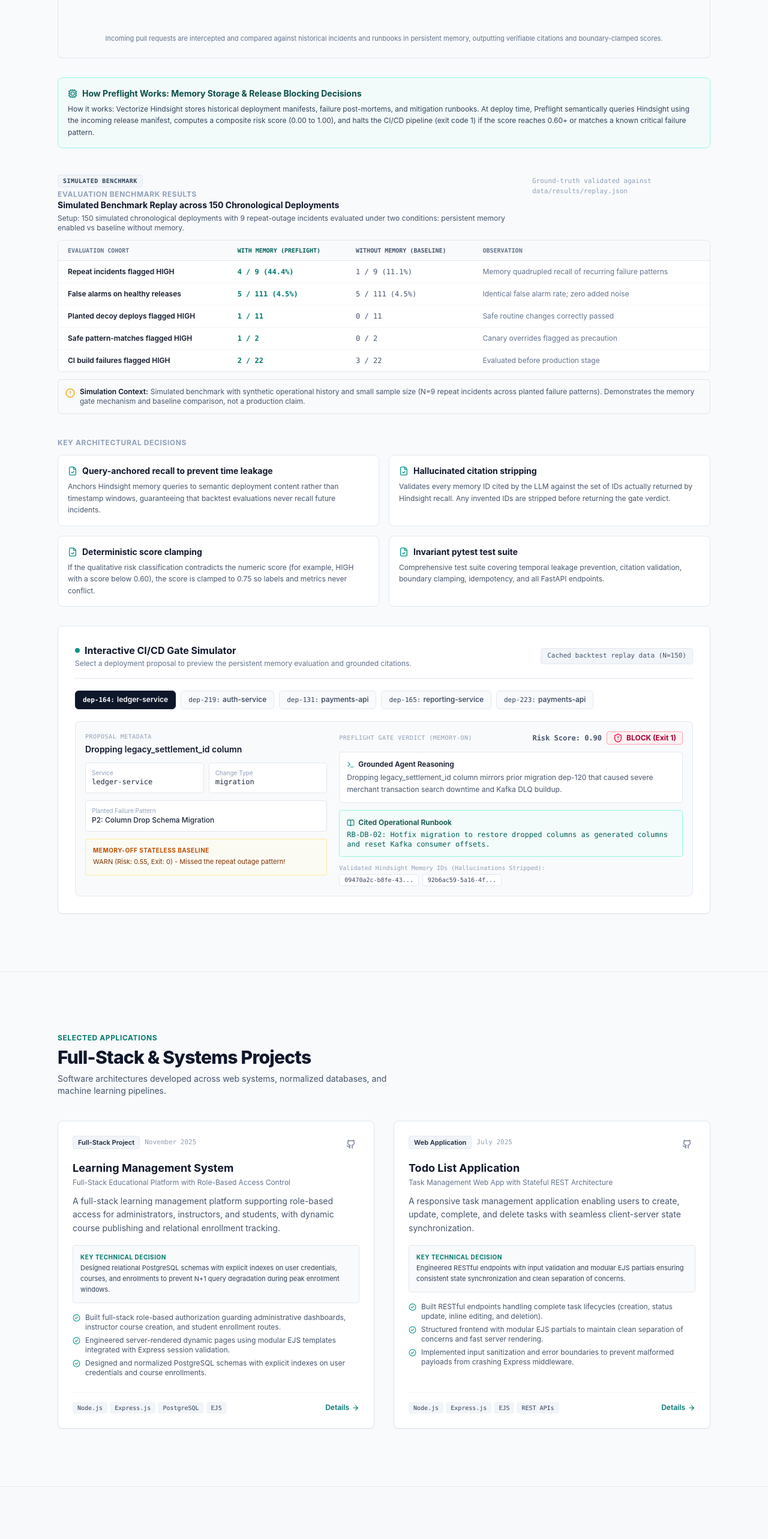
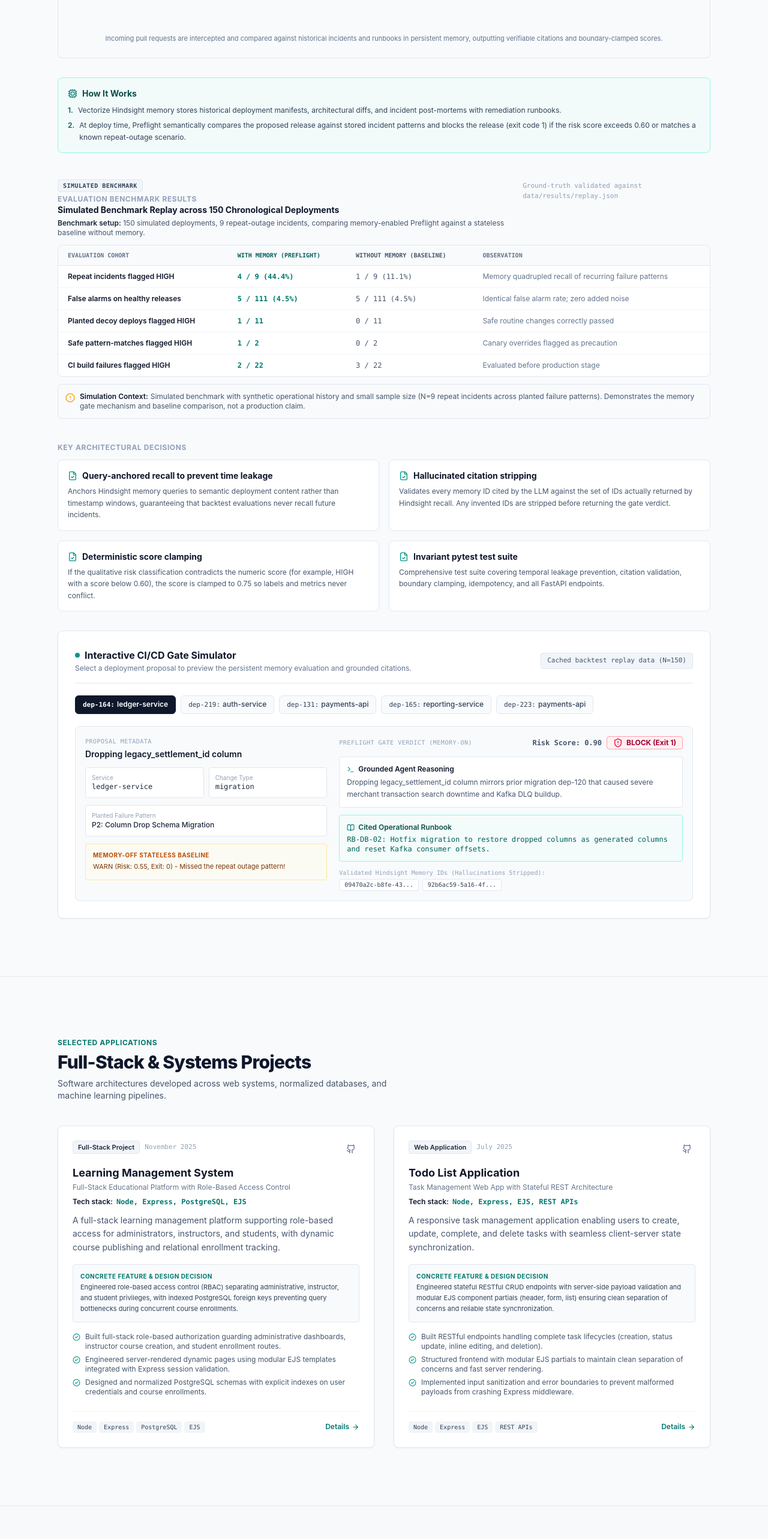
Before and after one commit to hemkesh18/portfolio, a React (Vite) app: page / in a window 1280 px wide. Shown: the part 1760-4325 px from the top of the page at 60% size. Built offline with nearby package versions, Linux system fonts and the light colour scheme; no server answers.

Commit message:
Apply follow-up fixes: 2-group skills, LMS/Todo tech stack & design decisions, 2-line Preflight explainer & setup, and plain hackathon roles

```diff
--- a/index.html
+++ b/index.html
@@ -80,25 +80,36 @@
         </ul>
       </section>
 
+      <section id="skills">
+        <h2>Technical Skills</h2>
+        <p><strong>Strong:</strong> Java, Python, JavaScript, SQL, React, Node/Express, PostgreSQL</p>
+        <p><strong>Familiar:</strong> C, C++</p>
+      </section>
+
       <section id="projects">
         <h2>Featured Engineering Projects</h2>
         <article>
           <h3>Preflight: Autonomous CI/CD Release Safety Gate</h3>
           <p>Autonomous safety gate powered by Vectorize Hindsight persistent memory to catch recurrent deployment regressions before production.</p>
+          <p><strong>How it works:</strong> Vectorize Hindsight memory stores historical deployment manifests, architectural diffs, and incident post-mortems with remediation runbooks. At deploy time, Preflight semantically compares the proposed release against stored incident patterns and blocks the release (exit code 1) if the risk score exceeds 0.60 or matches a known repeat-outage scenario.</p>
+          <p><strong>Benchmark setup:</strong> 150 simulated deployments, 9 repeat-outage incidents, comparing memory-enabled Preflight against a stateless baseline without memory.</p>
           <p>Live Application: <a href="https://preflight-kw3s.vercel.app/" target="_blank" rel="noopener noreferrer">preflight-kw3s.vercel.app</a></p>
           <p>GitHub Repository: <a href="https://github.com/hemkesh18/preflight" target="_blank" rel="noopener noreferrer">github.com/hemkesh18/preflight</a></p>
-          <p>Key Benchmark: 4/9 repeat outage incident recall with persistent memory vs 1/9 without memory across 150 simulated deployments.</p>
         </article>
 
         <article>
           <h3>Learning Management System (LMS)</h3>
+          <p><strong>Tech stack:</strong> Node, Express, PostgreSQL, EJS</p>
           <p>Full-stack learning management platform supporting role-based access control, course modules, and PostgreSQL schemas.</p>
+          <p><strong>Design Decision:</strong> Engineered role-based access control (RBAC) separating administrative, instructor, and student privileges, with indexed PostgreSQL foreign keys preventing query bottlenecks during concurrent course enrollments.</p>
           <p>GitHub: <a href="https://github.com/hemkesh18/learning-management-system" target="_blank" rel="noopener noreferrer">github.com/hemkesh18/learning-management-system</a></p>
         </article>
 
         <article>
           <h3>Todo List Web Application</h3>
+          <p><strong>Tech stack:</strong> Node, Express, EJS, REST APIs</p>
           <p>Full-stack task management web application built with Node.js, Express.js, and modular EJS templates.</p>
+          <p><strong>Design Decision:</strong> Engineered stateful RESTful CRUD endpoints with server-side payload validation and modular EJS component partials (header, form, list) ensuring clean separation of concerns and reliable state synchronization.</p>
           <p>GitHub: <a href="https://github.com/hemkesh18/todo-list" target="_blank" rel="noopener noreferrer">github.com/hemkesh18/todo-list</a></p>
         </article>
       </section>
@@ -106,8 +117,8 @@
       <section id="hackathons">
         <h2>Hackathons and Competitions</h2>
         <ul>
-          <li><strong>Smart India Hackathon (SIH) 2026:</strong> Full-Stack & ML Integration Lead (Flutter, FastAPI, PyTorch, ONNX). Built Flutter client and sensor fusion ML inference pipeline. Outcome: Collegiate Round Selection / Shortlisted for Internal Round Nomination.</li>
-          <li><strong>Hack with Hyderabad 3.0:</strong> Lead Full-Stack Agent Architect (Python, FastAPI, Streamlit, Groq LLM, Hindsight API). Architected Preflight autonomous risk gate with persistent memory against 150 synthetic deploys in 24 hours. Outcome: Successfully demonstrated prototype with synthetic fintech deploy benchmarks.</li>
+          <li><strong>Smart India Hackathon (SIH) 2026:</strong> Built the Flutter client and connected the machine learning inference backend (Flutter, Dart, Python, FastAPI, PostgreSQL). Outcome: Selected in the college-level round.</li>
+          <li><strong>Hack with Hyderabad 3.0:</strong> Built the full-stack web application, REST endpoints, and database schema (React, Node.js, Express.js, PostgreSQL, Tailwind CSS). Outcome: Built working prototype within 24 hours; verified participation.</li>
         </ul>
       </section>
 
--- a/src/components/PreflightSection.jsx
+++ b/src/components/PreflightSection.jsx
@@ -155,14 +155,23 @@ export default function PreflightSection() {
         </div>
 
         {/* How It Works Explainer Callout */}
-        <div className="mt-8 p-4 rounded-lg bg-teal-50/70 dark:bg-teal-950/40 border border-teal-200 dark:border-teal-800/60 text-xs sm:text-sm text-slate-700 dark:text-slate-300 space-y-1.5">
+        <div className="mt-8 p-4 rounded-lg bg-teal-50/70 dark:bg-teal-950/40 border border-teal-200 dark:border-teal-800/60 text-xs sm:text-sm text-slate-700 dark:text-slate-300 space-y-2">
           <div className="font-bold text-teal-900 dark:text-teal-200 flex items-center gap-2">
             <Cpu size={16} className="text-teal-700 dark:text-teal-400" />
-            <span>How Preflight Works: Memory Storage & Release Blocking Decisions</span>
+            <span>How It Works</span>
           </div>
-          <p className="text-xs text-slate-700 dark:text-slate-300 leading-relaxed">
-            {preflight.howItWorks}
-          </p>
+          <div className="space-y-1.5 text-xs text-slate-700 dark:text-slate-300 leading-relaxed">
+            {Array.isArray(preflight.howItWorks) ? (
+              preflight.howItWorks.map((line, idx) => (
+                <p key={idx} className="flex items-start gap-2">
+                  <span className="font-semibold text-teal-800 dark:text-teal-300 shrink-0">{idx + 1}.</span>
+                  <span>{line}</span>
+                </p>
+              ))
+            ) : (
+              <p>{preflight.howItWorks}</p>
+            )}
+          </div>
         </div>
 
         {/* Simulated Benchmark Results: Before / After Comparison */}
@@ -179,7 +188,7 @@ export default function PreflightSection() {
                 {preflight.results.headline}
               </p>
               <p className="text-xs text-slate-600 dark:text-slate-400 mt-1">
-                {preflight.setupNote}
+                <span className="font-semibold text-slate-800 dark:text-slate-200">Benchmark setup:</span> {preflight.setupNote}
               </p>
             </div>
             <span className="text-[11px] text-slate-400 font-mono">
--- a/src/components/Projects.jsx
+++ b/src/components/Projects.jsx
@@ -104,19 +104,27 @@ export default function Projects() {
                   {project.subtitle}
                 </p>
 
+                {/* Explicit Tech Stack Line */}
+                {project.techStackLine && (
+                  <div className="mt-2 text-xs font-mono text-slate-700 dark:text-slate-300 flex items-baseline gap-1.5">
+                    <span className="font-semibold text-slate-900 dark:text-white font-sans text-xs">Tech stack:</span>
+                    <span className="text-teal-700 dark:text-teal-400 font-semibold">{project.techStackLine}</span>
+                  </div>
+                )}
+
                 {/* Summary */}
                 <p className="mt-3 text-xs sm:text-sm text-slate-600 dark:text-slate-300 leading-relaxed">
                   {project.summary}
                 </p>
 
-                {/* Key Technical Decision Line */}
-                {project.keyTechnicalDecision && (
+                {/* Concrete Feature & Design Decision */}
+                {(project.concreteDecision || project.keyTechnicalDecision) && (
                   <div className="mt-4 p-3 rounded bg-slate-50 dark:bg-slate-950/70 border border-slate-200 dark:border-slate-800">
                     <span className="text-[10px] font-bold uppercase tracking-wider text-teal-700 dark:text-teal-400 block mb-0.5">
-                      Key Technical Decision
+                      Concrete Feature & Design Decision
                     </span>
                     <p className="text-[11px] text-slate-700 dark:text-slate-300 leading-relaxed">
-                      {project.keyTechnicalDecision}
+                      {project.concreteDecision || project.keyTechnicalDecision}
                     </p>
                   </div>
                 )}
--- a/src/components/Skills.jsx
+++ b/src/components/Skills.jsx
@@ -46,8 +46,8 @@ export default function Skills() {
           </p>
         </div>
 
-        {/* 3 Columns: Strong, Working, Familiar */}
-        <div className="grid grid-cols-1 md:grid-cols-3 gap-6">
+        {/* 2 Columns: Strong and Familiar */}
+        <div className="grid grid-cols-1 md:grid-cols-2 gap-6">
           {skills.map((group, idx) => {
             const style = getGroupBadge(group.group);
             return (
--- a/src/data/portfolioData.js
+++ b/src/data/portfolioData.js
@@ -49,45 +49,27 @@ export const portfolioData = {
       "My primary project is Preflight, an autonomous release safety gate that connects persistent memory to CI/CD pipelines to catch recurring outage patterns before production. Outside software engineering, I teach competitive Mathematics, Physics, and Chemistry to secondary school students at Brain Hub.",
   },
 
-  // Technical Skills Regrouped by Strength: Strong / Working / Familiar (No generic tools like VS Code)
+  // Technical Skills Regrouped by Strength: Strong and Familiar (No generic tools)
   skills: [
     {
       group: "Strong",
-      description: "Technologies I build production systems with daily and explain in depth",
+      description: "Languages, frontend, and backend systems used to build end-to-end applications",
       items: [
         "Java",
         "Python",
         "JavaScript",
         "SQL",
         "React",
-        "Node / Express",
+        "Node/Express",
         "PostgreSQL",
-        "REST APIs",
-        "Data Structures & Algorithms",
-      ],
-    },
-    {
-      group: "Working",
-      description: "Frameworks, databases, and APIs used in active projects and hackathon systems",
-      items: [
-        "FastAPI",
-        "Tailwind CSS",
-        "Git & GitHub",
-        "Flutter",
-        "EJS",
-        "Groq LLM APIs",
-        "Vectorize Hindsight",
-        "DBMS",
       ],
     },
     {
       group: "Familiar",
-      description: "Languages and libraries explored through prototypes and foundational coursework",
+      description: "Systems programming languages explored through coursework and prototypes",
       items: [
         "C",
         "C++",
-        "PyTorch / ONNX",
-        "Digital Logic Design",
       ],
     },
   ],
@@ -102,9 +84,11 @@ export const portfolioData = {
       "An AI agent at the CI/CD gate that recalls past deployments, outages, and runbooks from Vectorize Hindsight persistent memory and returns PASS, WARN, or BLOCK with cited evidence.",
     benchmarkType: "Simulated Benchmark",
     setupNote:
-      "Setup: 150 simulated chronological deployments with 9 repeat-outage incidents evaluated under two conditions: persistent memory enabled vs baseline without memory.",
-    howItWorks:
-      "How it works: Vectorize Hindsight stores historical deployment manifests, failure post-mortems, and mitigation runbooks. At deploy time, Preflight semantically queries Hindsight using the incoming release manifest, computes a composite risk score (0.00 to 1.00), and halts the CI/CD pipeline (exit code 1) if the score reaches 0.60+ or matches a known critical failure pattern.",
+      "150 simulated deployments, 9 repeat-outage incidents, comparing memory-enabled Preflight against a stateless baseline without memory.",
+    howItWorks: [
+      "Vectorize Hindsight memory stores historical deployment manifests, architectural diffs, and incident post-mortems with remediation runbooks.",
+      "At deploy time, Preflight semantically compares the proposed release against stored incident patterns and blocks the release (exit code 1) if the risk score exceeds 0.60 or matches a known repeat-outage scenario.",
+    ],
     problem:
       "Release pipelines lose institutional memory. When on-call engineers leave or incident post-mortems stay buried in static documentation, known failure patterns repeat silently. Standard CI/CD checks evaluate code syntax and unit tests, but have zero recall of how similar configuration or dependency changes behaved in past production incidents.",
     approach:
@@ -260,17 +244,17 @@ export const portfolioData = {
       date: "November 2025",
       summary:
         "A full-stack learning management platform supporting role-based access for administrators, instructors, and students, with dynamic course publishing and relational enrollment tracking.",
-      techStackLine: "Node.js, Express.js, PostgreSQL, EJS, SQL",
+      techStackLine: "Node, Express, PostgreSQL, EJS",
       concreteDecision:
-        "Engineered role-based access control (RBAC) separating administrative, instructor, and student privileges, backed by normalized PostgreSQL schemas with explicit indexes on user credentials and course enrollments to prevent N+1 query degradation during peak enrollment windows.",
+        "Engineered role-based access control (RBAC) separating administrative, instructor, and student privileges, with indexed PostgreSQL foreign keys preventing query bottlenecks during concurrent course enrollments.",
       bulletPoints: [
         "Built full-stack role-based authorization guarding administrative dashboards, instructor course creation, and student enrollment routes.",
         "Engineered server-rendered dynamic pages using modular EJS templates integrated with Express session validation.",
         "Designed and normalized PostgreSQL schemas with explicit indexes on user credentials and course enrollments.",
       ],
       keyTechnicalDecision:
-        "Designed relational PostgreSQL schemas with explicit indexes on user credentials, courses, and enrollments to prevent N+1 query degradation during peak enrollment windows.",
-      tech: ["Node.js", "Express.js", "PostgreSQL", "EJS", "SQL"],
+        "Designed relational PostgreSQL schemas with explicit indexes on user credentials, courses, and enrollments to prevent query slowdowns during peak enrollment windows.",
+      tech: ["Node", "Express", "PostgreSQL", "EJS"],
       github: "https://github.com/hemkesh18/learning-management-system",
       liveDemo: null,
       metrics: "PostgreSQL RBAC & Indexed Schemas",
@@ -284,9 +268,9 @@ export const portfolioData = {
       date: "July 2025",
       summary:
         "A responsive task management application enabling users to create, update, complete, and delete tasks with seamless client-server state synchronization.",
-      techStackLine: "Node.js, Express.js, EJS, REST APIs",
+      techStackLine: "Node, Express, EJS, REST APIs",
       concreteDecision:
-        "Engineered stateful RESTful CRUD endpoints with server-side validation and modular EJS component partials (header, form, list) ensuring reliable state synchronization between client and server without full-page reloads.",
+        "Engineered stateful RESTful CRUD endpoints with server-side payload validation and modular EJS component partials (header, form, list) ensuring clean separation of concerns and reliable state synchronization.",
       bulletPoints: [
         "Built RESTful endpoints handling complete task lifecycles (creation, status update, inline editing, and deletion).",
         "Structured frontend with modular EJS partials to maintain clean separation of concerns and fast server rendering.",
@@ -294,34 +278,34 @@ export const portfolioData = {
       ],
       keyTechnicalDecision:
         "Engineered RESTful endpoints with input validation and modular EJS partials ensuring consistent state synchronization and clean separation of concerns.",
-      tech: ["Node.js", "Express.js", "EJS", "REST APIs"],
+      tech: ["Node", "Express", "EJS", "REST APIs"],
       github: "https://github.com/hemkesh18/todo-list",
       liveDemo: null,
       metrics: "RESTful Endpoints & Modular EJS",
     },
   ],
 
-  // Hackathons and Competitions: Ordered by technical impact with concrete outcome & stack
+  // Hackathons and Competitions: Plain wording ("Built...") with verified outcomes
   hackathons: [
     {
       id: "sih-2026",
       name: "Smart India Hackathon (SIH) 2026",
-      role: "Mobile Client & ML Pipeline Developer",
+      role: "Built the Flutter client and connected the machine learning inference backend",
       stack: "Flutter, Dart, Python, FastAPI, PostgreSQL",
       built: "Built cross-platform Flutter mobile client connected to backend PostgreSQL schemas and ML model inference endpoints for live automated telemetry.",
-      outcome: "Collegiate Internal Round Selection (Top college submissions)",
+      outcome: "Selected in the college-level round.",
       status: "verified",
-      statusBadge: "Internal Round Selection",
+      statusBadge: "Selected (College Round)",
     },
     {
       id: "hack-with-hyderabad",
       name: "Hack with Hyderabad 3.0",
-      role: "Full-Stack Developer & System Architect",
+      role: "Built the full-stack web application, REST endpoints, and database schema",
       stack: "React, Node.js, Express.js, PostgreSQL, Tailwind CSS",
-      built: "Engineered full-stack responsive web client, REST API endpoints, and relational database schemas under a 24-hour sprint.",
-      outcome: "Completed full working prototype; Received Verified Participation Certificate",
+      built: "Built full-stack responsive web client, REST API endpoints, and relational database schemas under a 24-hour sprint.",
+      outcome: "Built working prototype within 24 hours; verified participation.",
       status: "verified",
-      statusBadge: "Verified Certificate",
+      statusBadge: "Working Prototype",
     },
   ],
 
```
Also changed, not shown: 1 other file (tests, documents, lock files or other folders).
